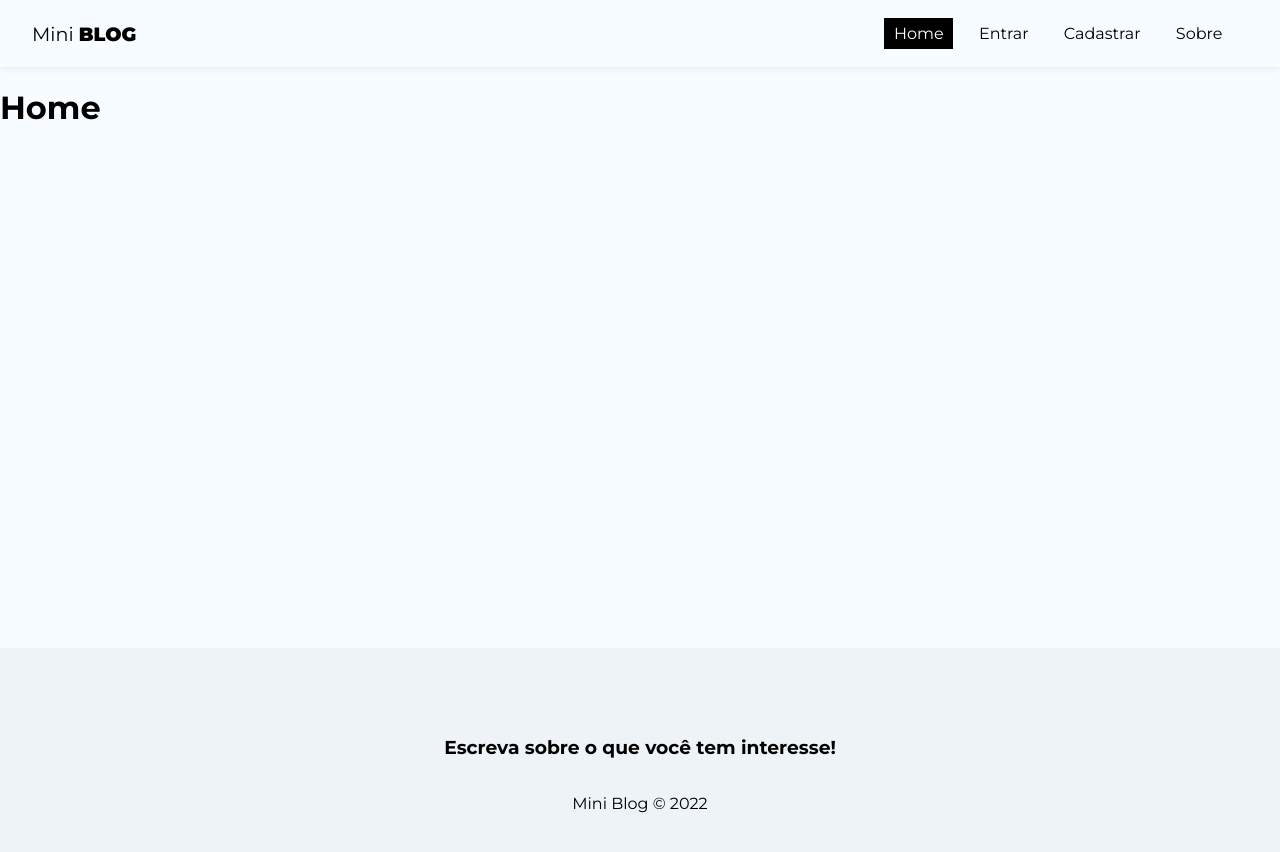
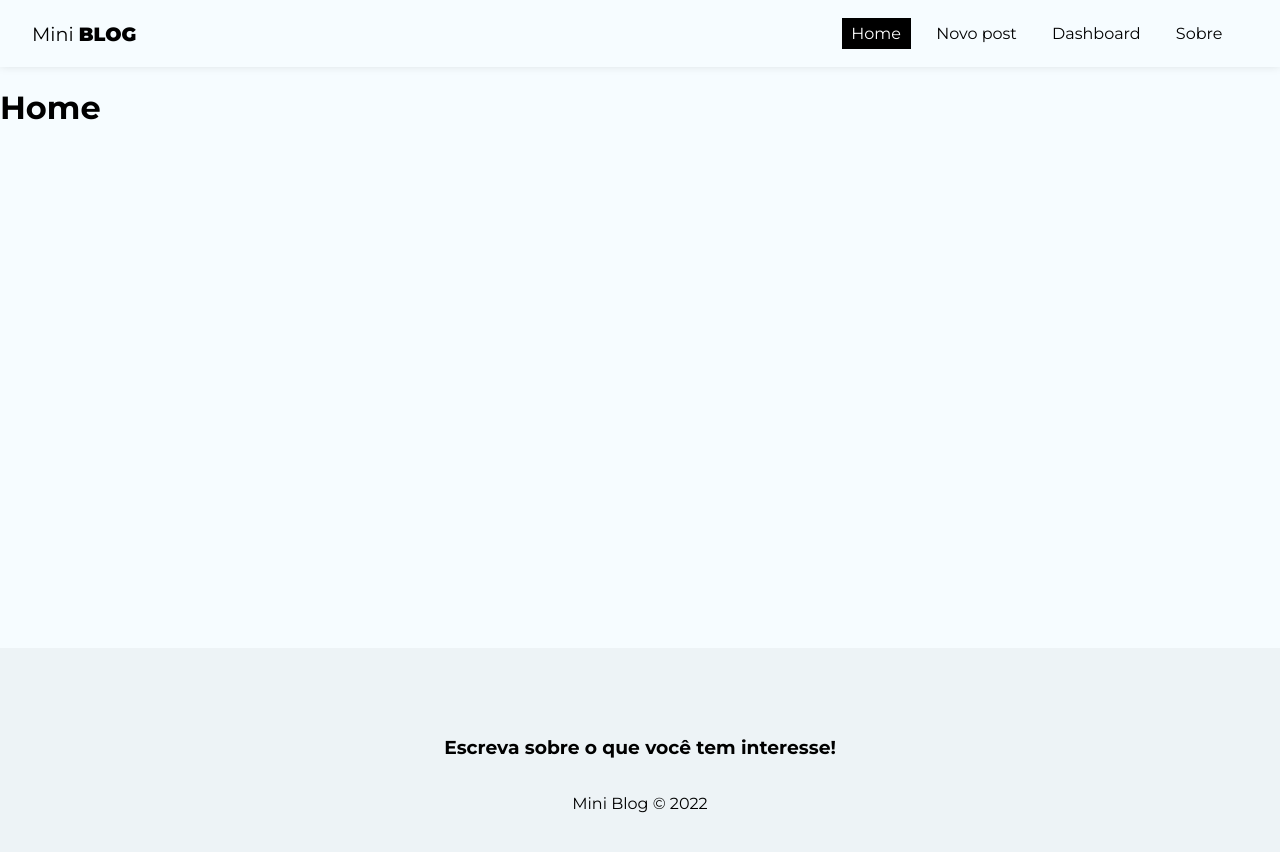
Before and after one commit to rafaelwr/miniblog, a React (Create React App) app: page / in a window 1280 px wide. Shown: the top 852 px of the page. Built offline with nearby package versions, Linux system fonts and the light colour scheme; no server answers.

Commit message:
Ajuste da Navbar para usuários logados.

```diff
--- a/src/App.js
+++ b/src/App.js
@@ -5,6 +5,8 @@
 // Pages
 import Home from './pages/Home/Home';
 import About from './pages/About/About';
+import CreatePost from './pages/CreatePost/CreatePost';
+import Dashboard from './pages/Dashboard/Dashboard';
 
 // Components
 import Navbar from './components/Navbar';
@@ -46,6 +48,8 @@
               <Route path="/about" element={<About />} />
               <Route path="/login" element={<Login />} />
               <Route path="/register" element={<Register />} />
+              <Route path="/posts/create" element={<CreatePost />} />
+              <Route path="/dashboard" element={<Dashboard />} />
             </Routes>
           </div>
           <Footer />
--- a/src/components/Navbar.js
+++ b/src/components/Navbar.js
@@ -3,7 +3,12 @@
 // CSS
 import styles from './Navbar.module.css';
 
+import { useAuthentication } from '../hooks/useAuthentication';
+import { useAuthValue } from '../context/AuthContext';
+
 const Navbar = () => {
+    const user = useAuthValue();
+
   return (
     <nav className={styles.navbar}>
         <NavLink to="/" className={styles.brand}>
@@ -13,12 +18,27 @@
             <li>
                 <NavLink to="/" end className={({ isActive }) => (isActive ? styles.active : '')}>Home</NavLink>
             </li>
+            {!user && (
+                <>
                     <li>
                         <NavLink to="/login" className={({ isActive }) => (isActive ? styles.active : '')}>Entrar</NavLink>
                     </li>
                     <li>
                         <NavLink to="/register" className={({ isActive }) => (isActive ? styles.active : '')}>Cadastrar</NavLink>
                     </li>
+                </>
+            )}
+
+            {user && (
+                <>
+                    <li>
+                        <NavLink to="/posts/create" className={({ isActive }) => (isActive ? styles.active : '')}>Novo post</NavLink>
+                    </li>
+                    <li>
+                        <NavLink to="/dashboard" className={({ isActive }) => (isActive ? styles.active : '')}>Dashboard</NavLink>
+                    </li>
+                </>
+            )}
             <li>
                 <NavLink to="/about" className={({ isActive }) => (isActive ? styles.active : '')}>Sobre</NavLink>
             </li>
```
Lines whose indentation alone changed are shown as unchanged.
